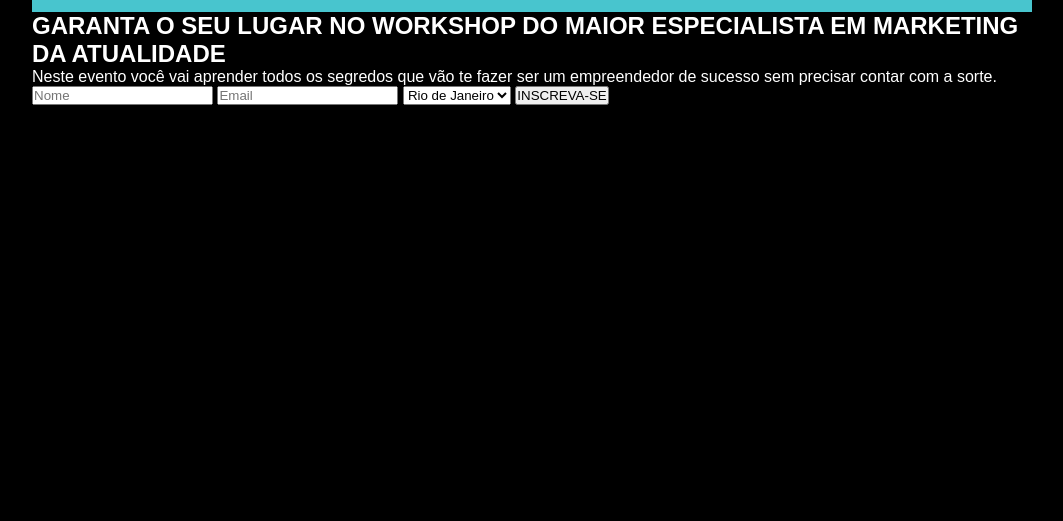
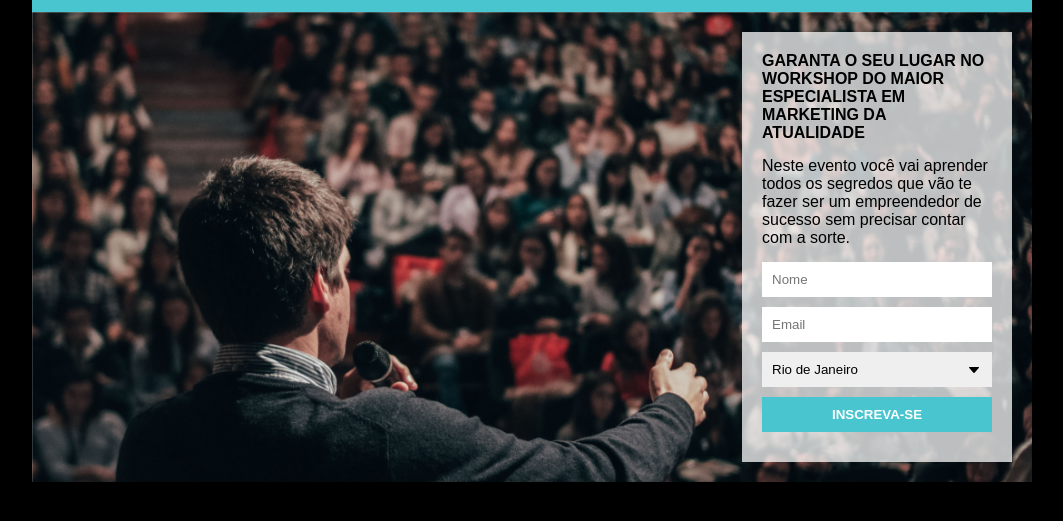
Before and after one commit to henryzera/pagina-de-captura, a plain HTML site: page index.html in a window 1280 px wide. Shown: the part 49-570 px from the top of the page, without its empty margins (108-1171 px from the left). Drawn offline with Linux system fonts and the light colour scheme.

Commit message:
adicionado estilo ao fomulário

```diff
--- a/css/style.css
+++ b/css/style.css
@@ -25,5 +25,48 @@ header{
 }
 
 section{
+    padding: 20px;
+    background-image: url('/images/people.jpg');
+    background-size: cover;
+    overflow: hidden;
+}
+
+.formContainer{
+    max-width: 230px;
+    background-color: #FFFFFFBB;
+    padding: 20px;
+    float: right;
+}
+
+h2{
+    font-size: 16px;
+}
+
+.mb{
+    margin-bottom: 15px;
+}
+
+input, select{
+    width: 100%;
+    box-sizing: border-box;
+    padding: 10px;
+    border: none;
+    margin-bottom: 10px;
+}
+
+input[type="submit"]{
+    background-color: #48c5ce;
     color: white;
+    font-weight: bold;
 }
+
+select{
+    appearance: none;
+    -webkit-appearance: none;
+    -moz-appearance: none;
+    background-image: url('/images/arrow.jpg');
+    background-repeat:no-repeat;
+    background-position-x: calc(100% - 10px);
+    background-position-y: center;
+    /* poderia colocar o seguinte: background-position: calc(100% - 10px) center; */
+}
--- a/index.html
+++ b/index.html
@@ -15,11 +15,11 @@
 
         <section>
             <div class="formContainer">
-                <h2>GARANTA O SEU LUGAR NO WORKSHOP DO MAIOR ESPECIALISTA
+                <h2 class="mb">GARANTA O SEU LUGAR NO WORKSHOP DO MAIOR ESPECIALISTA
                     EM MARKETING DA ATUALIDADE
                 </h2>
 
-                <p>
+                <p class="mb">
                     Neste evento você vai aprender todos os segredos que vão
                     te fazer ser um empreendedor de sucesso sem precisar contar
                     com a sorte.
```
